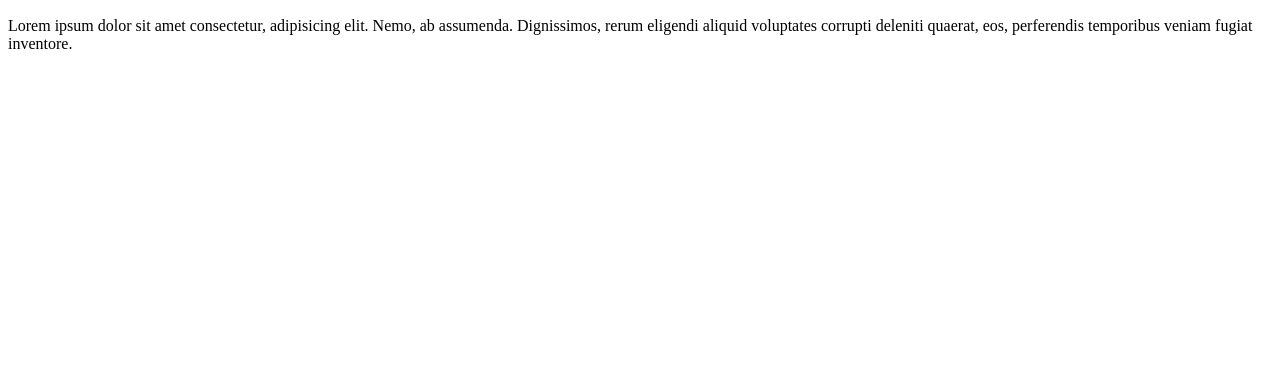
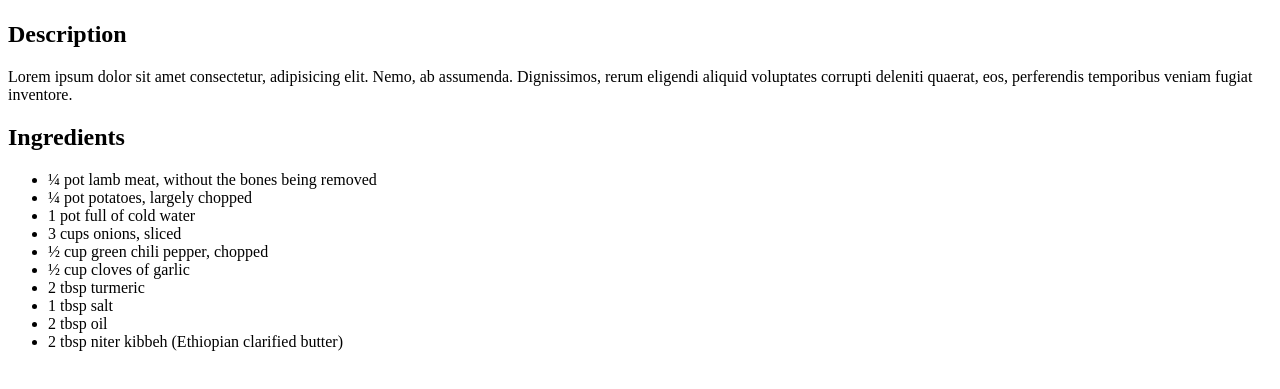
Before and after one commit to N3ba17/odin-recipes, a plain HTML site: page recipes/kikil.html in a window 1280 px wide. Shown: the part 383-772 px from the top of the page. Drawn offline with Linux system fonts and the light colour scheme.

Commit message:
added ingrideants and corrections

```diff
--- a/recipes/kikil.html
+++ b/recipes/kikil.html
@@ -7,8 +7,22 @@
 </head>
 <body>
     <h1>Kikil Recipe</h1>
+
     <img src="https://theethiopianfood.com/wp-content/uploads/Kikil-1-1-800x530.jpg" alt="">
+    <h2>Description</h2>
     <p>Lorem ipsum dolor sit amet consectetur, adipisicing elit. Nemo, ab assumenda. Dignissimos, rerum eligendi aliquid voluptates corrupti deleniti quaerat, eos, perferendis temporibus veniam fugiat inventore.</p>
-
+    <h2>Ingredients</h2>
+    <ul>
+        <li>¼ pot lamb meat, without the bones being removed</li>
+        <li>¼ pot potatoes, largely chopped</li>
+        <li>1 pot full of cold water</li>
+        <li>3 cups onions, sliced</li>
+        <li>½ cup green chili pepper, chopped</li>
+        <li> ½ cup cloves of garlic</li>
+        <li>2 tbsp turmeric</li>
+        <li> 1 tbsp salt</li>
+        <li>2 tbsp oil</li>
+        <li>2 tbsp niter kibbeh (Ethiopian clarified butter)</li>
+    </ul>
 </body>
 </html>
```
Also changed, not shown: recipes/dulet.html (+14 -0 lines), recipes/tibs.html (+9 -0 lines).
